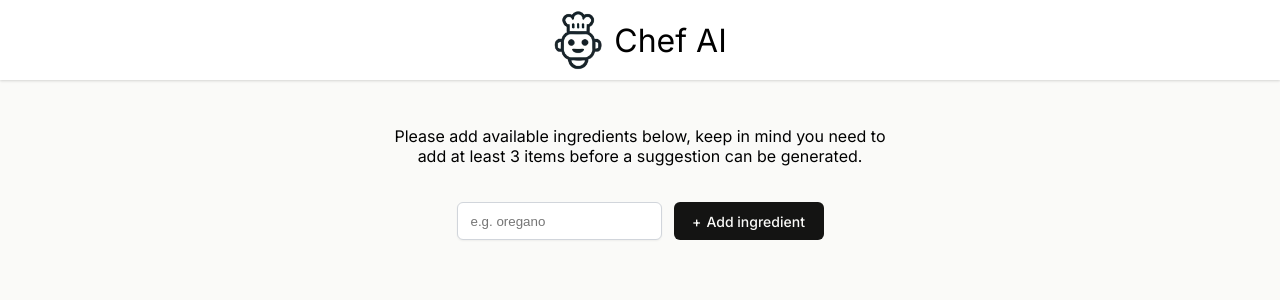
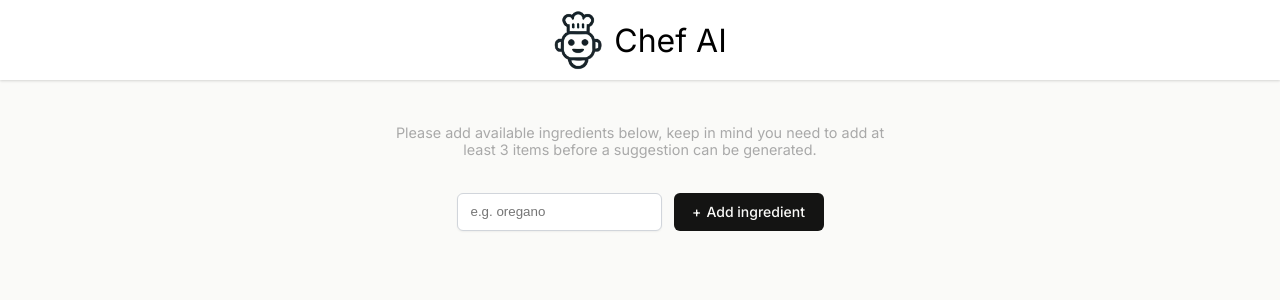
Before and after one commit to gitclonehama/react-ai-chef, a React (Vite) app: page / in a window 1280 px wide. Shown: the top 300 px of the page. Built offline with nearby package versions, Linux system fonts and the light colour scheme; no server answers; what @huggingface/inference would draw is missing.

Commit message:
fix: adjust padding and color styles in index.css for improved layout and readability

```diff
--- a/src/index.css
+++ b/src/index.css
@@ -30,12 +30,14 @@ main {
   display: flex;
   flex-direction: column;
   gap: 20px;
-  padding: 30px 30px 10px;
+  padding: 30px;
   justify-content: center;
   align-items: center;
 }
 
 .explainer {
+  color:darkgray;
+  font-size: 0.9rem;
   text-align: center;
   max-width: 500px;
 }
@@ -116,7 +118,8 @@ ul.ingredients-list > li {
 }
 
 .suggested-recipe-container {
-  color: #475467;
+  width: 90%;
+  color: black;
   line-height: 28px;
   font-size: 1.125rem;
   font-weight: 400;
```
